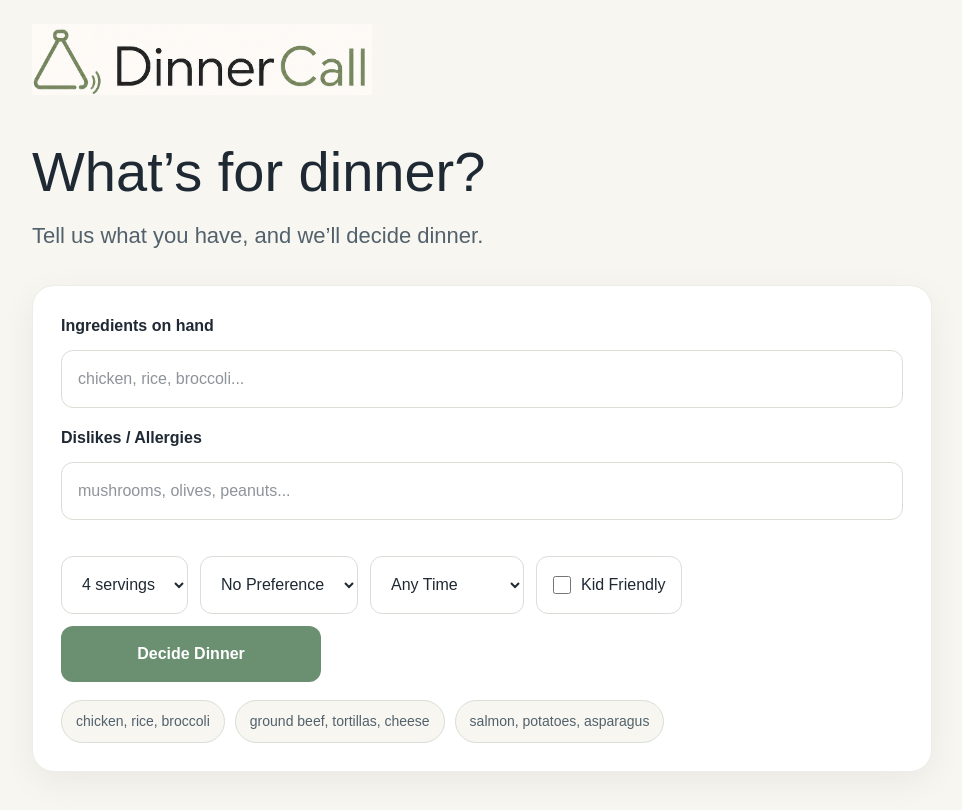
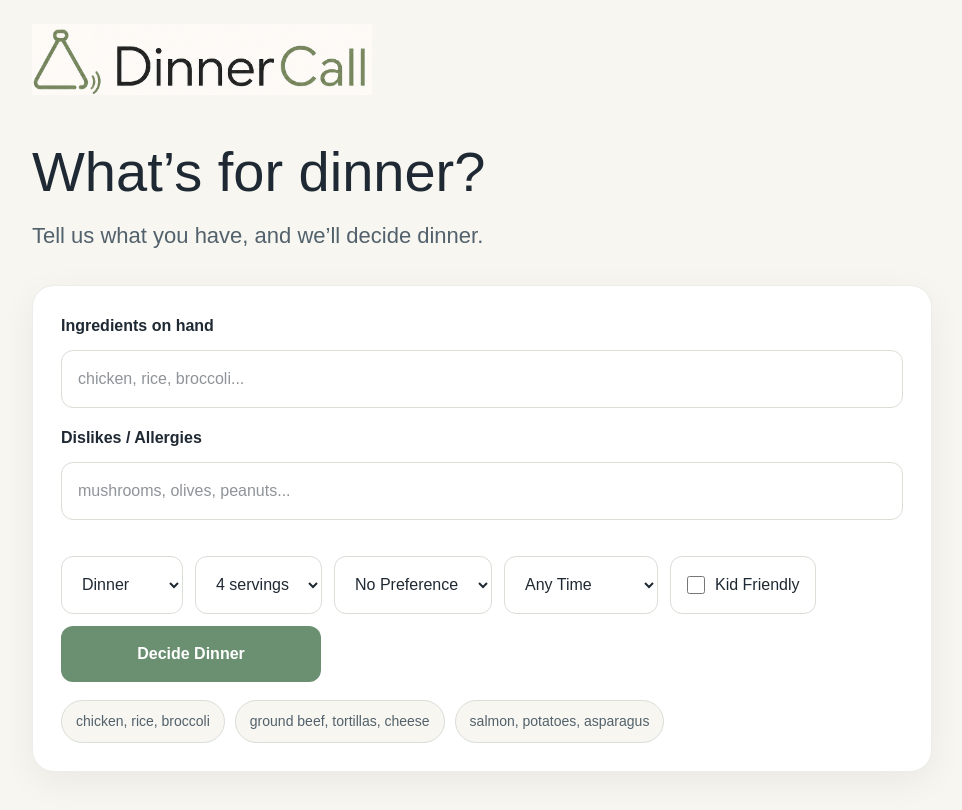
Before and after one commit to taskwrenchai/dinnercall, a Next.js app: page / in a window 1280 px wide. Shown: the top 810 px of the page, without its empty margins (158-1120 px from the left). Built offline with nearby package versions, Linux system fonts and the light colour scheme.

Commit message:
Added meal type options

```diff
--- a/src/app/api/recipe/route.ts
+++ b/src/app/api/recipe/route.ts
@@ -7,7 +7,7 @@ const client = new OpenAI({
 
 export async function POST(req: Request) {
   try {
-const { ingredients, servings, mealPreference, avoidIngredients, maxTime, kidFriendly
+const { ingredients, servings, mealPreference, avoidIngredients, maxTime, kidFriendly, mealType,
  } = await req.json();
 
     if (!ingredients || !ingredients.trim()) {
@@ -20,8 +20,7 @@ const { ingredients, servings, mealPreference, avoidIngredients, maxTime, kidFri
     const response = await client.responses.create({
       model: "gpt-4.1-mini",
       input: `
-Create one simple but genuinely GOOD dinner recipe using these ingredients: ${ingredients}.
-
+Create one simple but genuinely GOOD ${mealType || "Dinner"} recipe...
 Make the recipe for ${servings || "4"} servings.
 
 ${kidFriendly ? "The recipe should be kid-friendly and appeal to children." : ""}
--- a/src/app/page.tsx
+++ b/src/app/page.tsx
@@ -37,6 +37,7 @@ export default function Home() {
   const recipeRef = useRef<HTMLDivElement>(null);
   const [adjustmentRequest, setAdjustmentRequest] = useState("");
   const [adjusting, setAdjusting] = useState(false);
+  const [mealType, setMealType] = useState("Dinner");
 
   useEffect(() => {
   const saved = localStorage.getItem("dinnercall_saved_recipes");
@@ -51,8 +52,8 @@ export default function Home() {
     if (preferences.maxTime) setMaxTime(preferences.maxTime);
     if (preferences.avoidIngredients) setAvoidIngredients(preferences.avoidIngredients);
     if (typeof preferences.kidFriendly === "boolean") {
-      setKidFriendly(preferences.kidFriendly);
-    }
+      setKidFriendly(preferences.kidFriendly)};
+    if (preferences.mealType) setMealType(preferences.mealType);
   }
 }, []);
 
@@ -63,10 +64,11 @@ useEffect(() => {
     maxTime,
     avoidIngredients,
     kidFriendly,
+    mealType
   };
 
   localStorage.setItem("dinnercall_preferences", JSON.stringify(preferences));
-}, [servings, mealPreference, maxTime, avoidIngredients, kidFriendly]);
+}, [servings, mealPreference, maxTime, avoidIngredients, kidFriendly, mealType]);
 
   useEffect(() => {
   if (!loading) {
@@ -217,6 +219,7 @@ setTimeout(() => {
           avoidIngredients,
           maxTime,
           kidFriendly,
+          mealType,
         }),
       });
 
@@ -242,6 +245,7 @@ setTimeout(() => {
   };
 
   const recipeBadges = [
+    mealType,
     `${servings} servings`,
     mealPreference !== "No Preference" ? mealPreference : null,
     maxTime !== "No Preference" ? maxTime : null,
@@ -329,6 +333,25 @@ setTimeout(() => {
           />
 
           <div style={{ display: "flex", gap: "12px", flexWrap: "wrap", marginTop: "18px" }}>
+
+<select
+  value={mealType}
+  onChange={(e) => setMealType(e.target.value)}
+  style={{
+    padding: "16px",
+    borderRadius: "12px",
+    border: "1px solid #D9DED6",
+    fontSize: "16px",
+    background: "#FFFFFF",
+  }}
+>
+  <option value="Dinner">Dinner</option>
+  <option value="Breakfast">Breakfast</option>
+  <option value="Lunch">Lunch</option>
+  <option value="Snack">Snack</option>
+  <option value="Dessert">Dessert</option>
+</select>
+
             <select value={servings} onChange={(e) => setServings(e.target.value)} style={selectStyle}>
               <option value="2">2 servings</option>
               <option value="4">4 servings</option>
```
